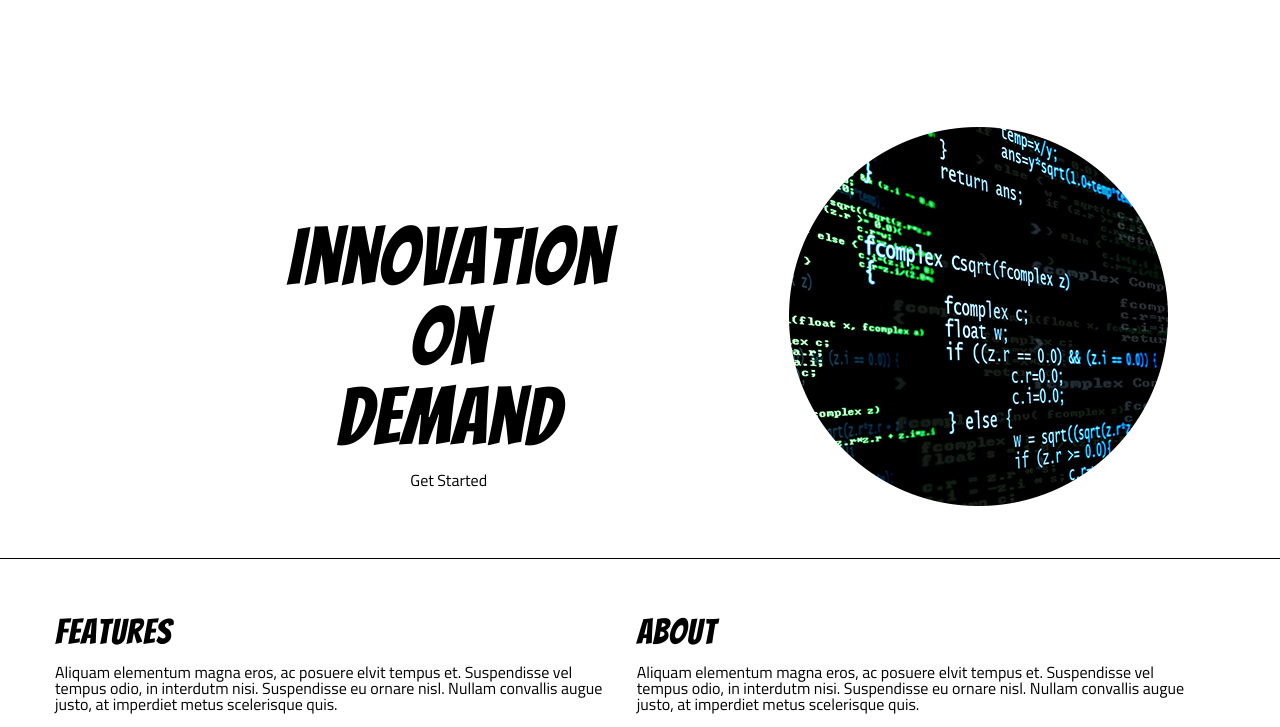
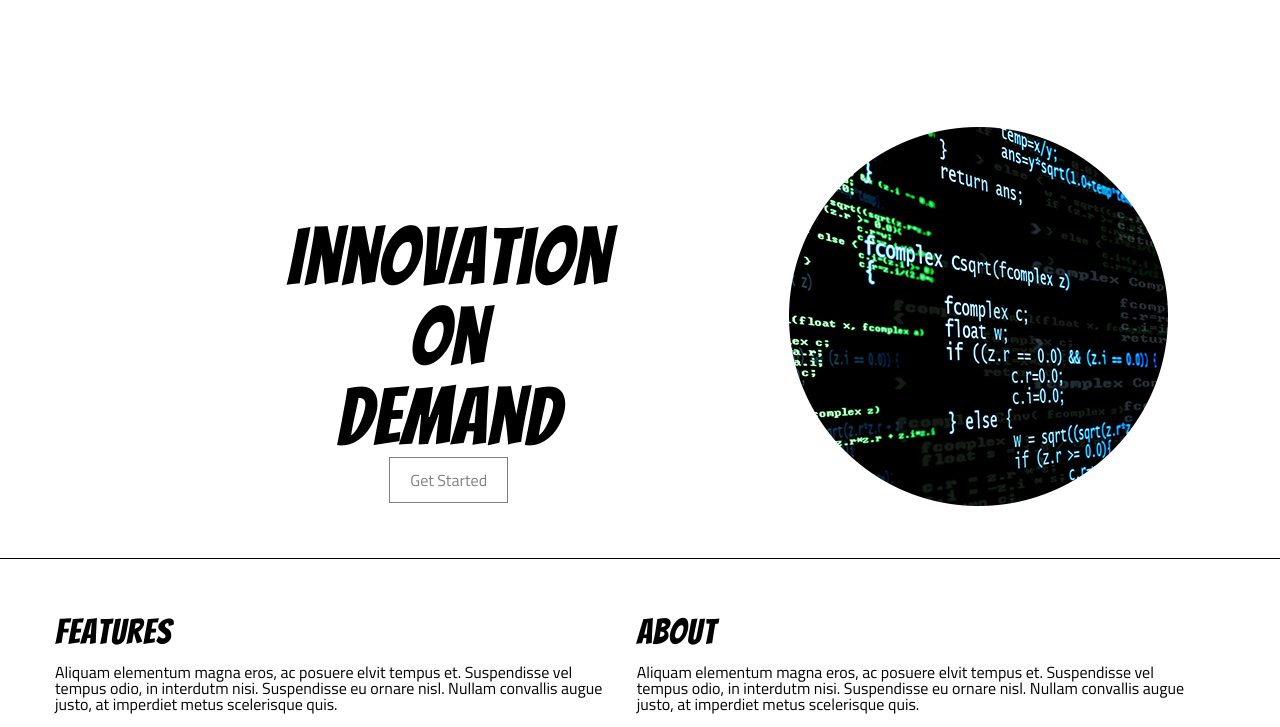
Before and after one commit to Robdowski/innovation-on-demand, a plain HTML site: page UI 2 PROJECT/index.html in a window 1280 px wide. Shown: the part 73-800 px from the top of the page. Drawn offline with Linux system fonts and the light colour scheme.

Commit message:
Add files via upload

```diff
--- a/UI 2 PROJECT/css/index.css
+++ b/UI 2 PROJECT/css/index.css
@@ -146,6 +146,22 @@ h1{
 	right: -75px;
 }
 
+.button{
+	padding:10px 20px;
+	border: 1px solid gray;
+
+}
+
+header div a{
+	text-decoration:none;
+	color: gray;
+}
+
+.button:hover{
+	background-color: gray;
+	color: #fff;
+	border-bottom: 2px solid black;
+}
 /* styling the content */
 
 h2{
--- a/UI 2 PROJECT/index.html
+++ b/UI 2 PROJECT/index.html
@@ -33,7 +33,7 @@
           On<br>
           Demand
         </h1>
-        <span class="button">Get Started</span>
+        <a href="#"><span class="button">Get Started</span></a>
       </div>
       <div class="rightHead">
         <img src="img/header-img.png" alt="Image of a code snippet." class="top-img">
```
